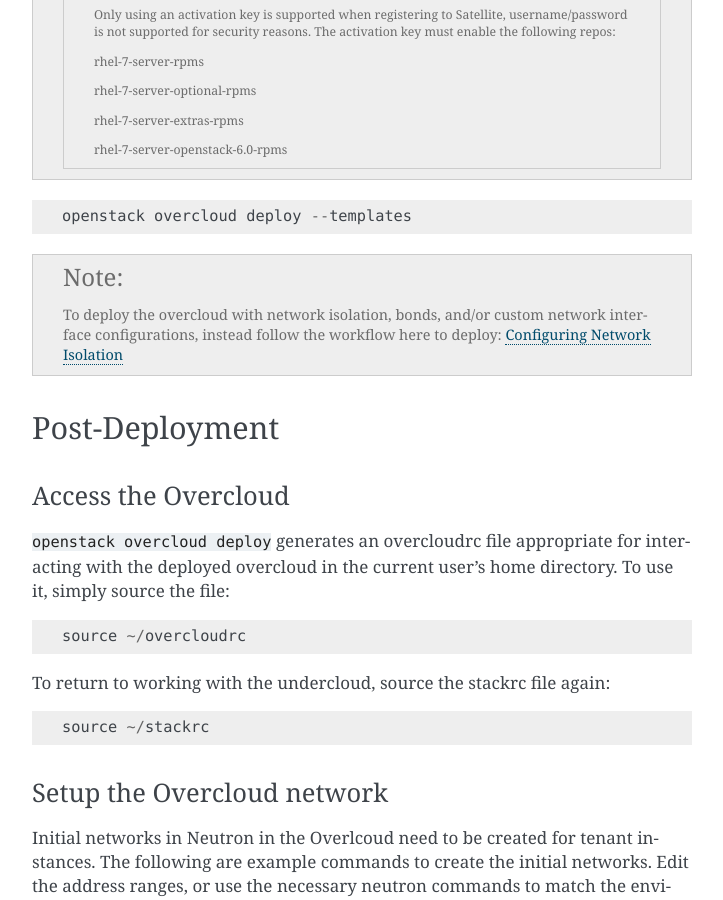
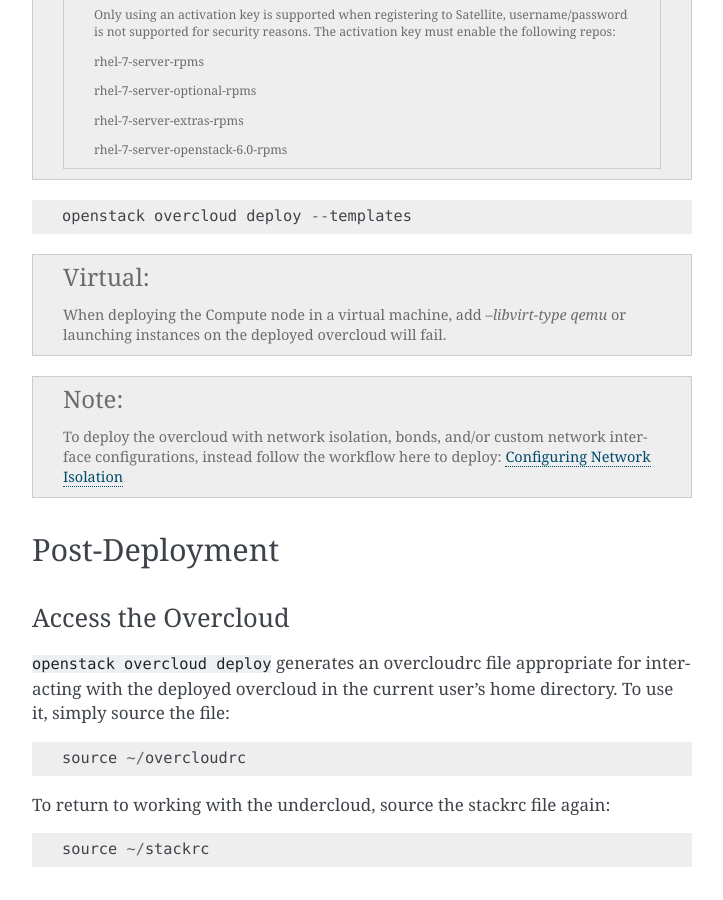
Before and after one commit to openstack-archive/tripleo-docs, a Sphinx documentation site: the page built from doc/source/basic_deployment/basic_deployment_cli.rst, in a window 1280 px wide and 900 px high, scrolled down 6209 px. Shown: the whole window, without its empty margins (388-1111 px from the left). Built offline with Sphinx 7.4.7, drawn with Linux system fonts in a browser that asks for light colours.

Commit message:
Add note that qemu libvirt-type is needed for virt environment
Currently we don't mention that the tripleoclient default of "kvm"
won't work for the documented virt environment.

Change-Id: Ia946806a9511907b94a9ac9b4013d52e88482b29

```diff
--- a/doc/source/basic_deployment/basic_deployment_cli.rst
+++ b/doc/source/basic_deployment/basic_deployment_cli.rst
@@ -315,6 +315,12 @@
 
   openstack overcloud deploy --templates
 
+.. admonition:: Virtual
+   :class: virtual
+
+   When deploying the Compute node in a virtual machine, add `--libvirt-type
+   qemu` or launching instances on the deployed overcloud will fail.
+
 .. note::
 
    To deploy the overcloud with network isolation, bonds, and/or custom
```
